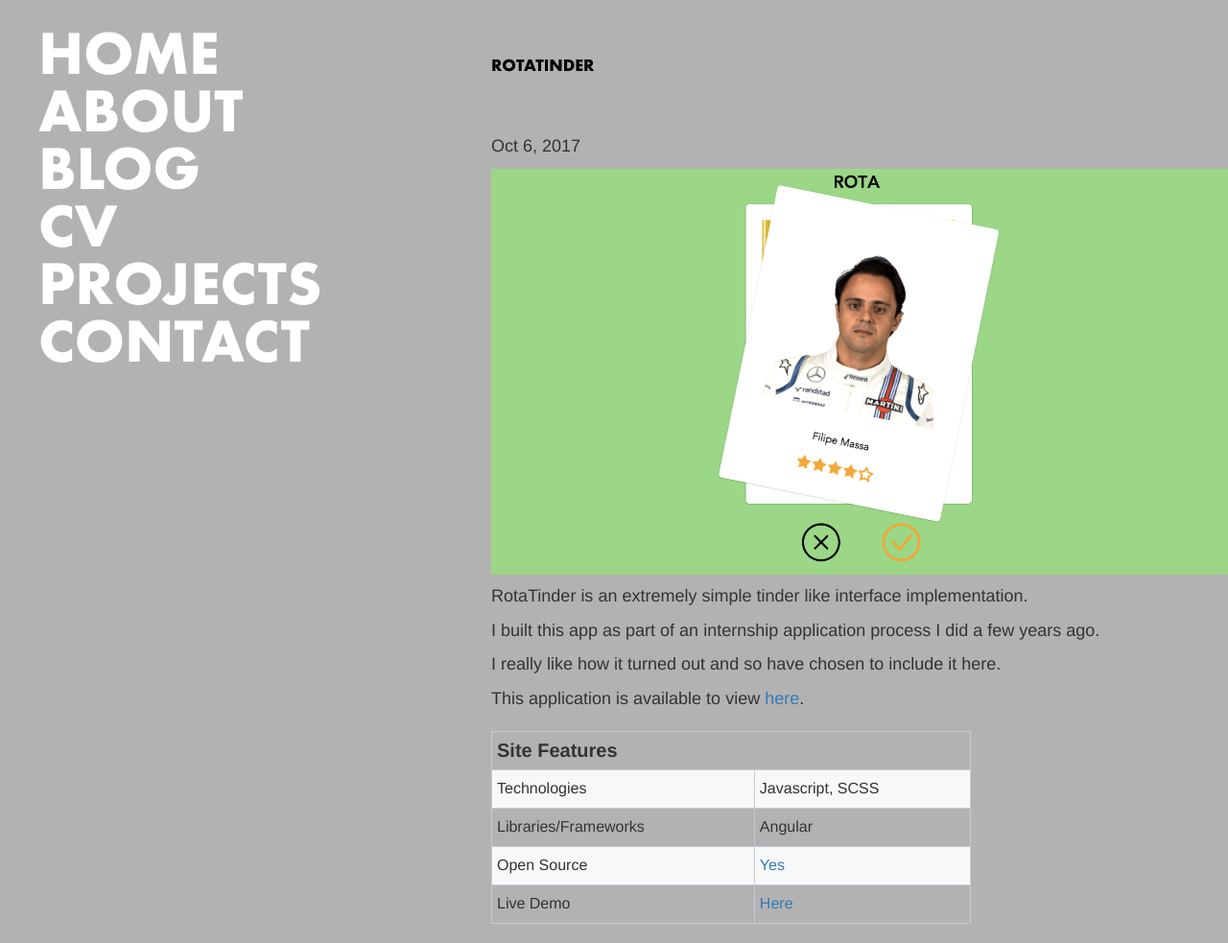
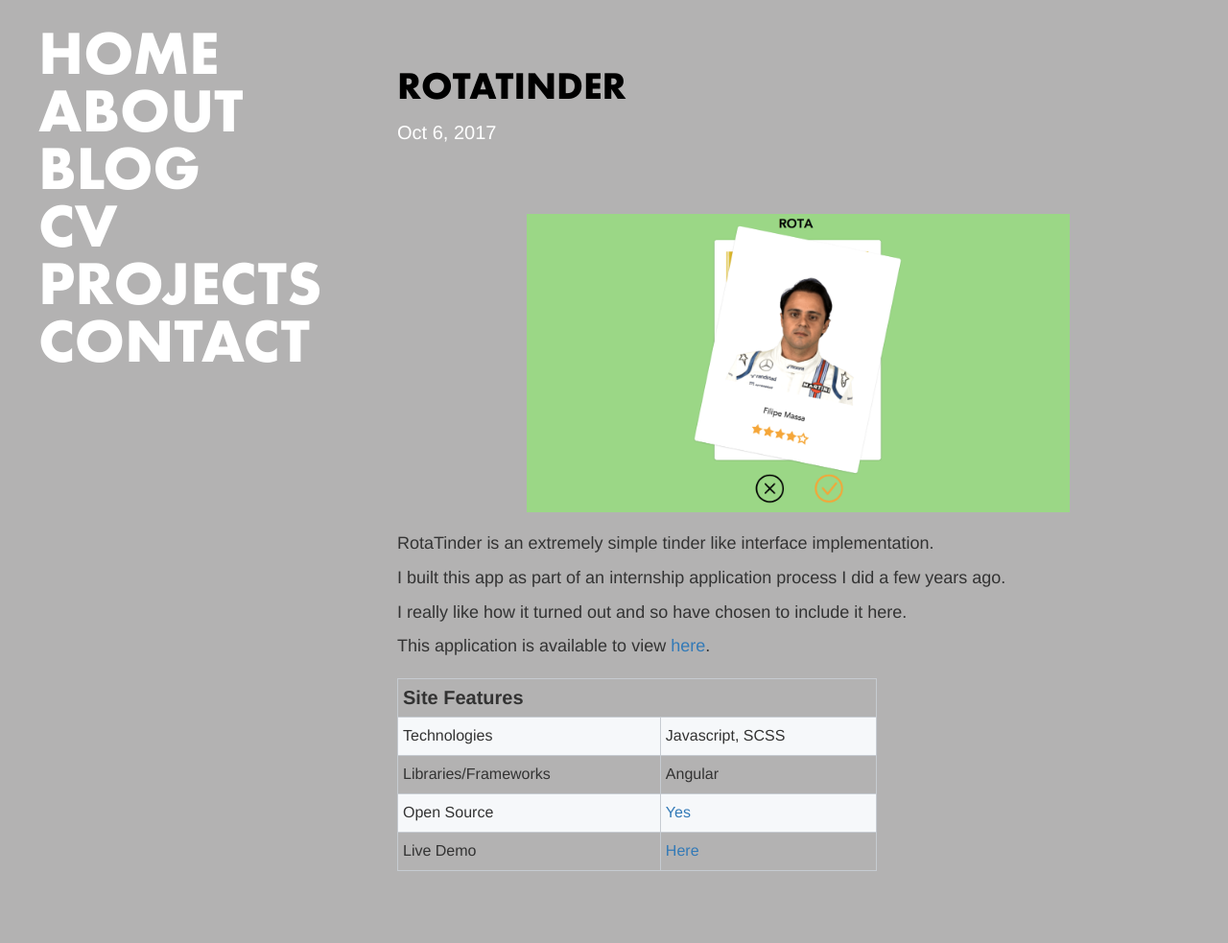
Before and after one commit to nileahtobhair/nileahtobhair.github.io, a Jekyll site: the page built from _projects/tinder.md, in a window 1280 px wide and 983 px high. Shown: the whole window at 96% size. Built offline with Jekyll 4.4.1, drawn with Linux system fonts in a browser that asks for light colours.

Commit message:
format blog post

```diff
--- a/_layouts/post.html
+++ b/_layouts/post.html
@@ -3,7 +3,7 @@
 ---
 
 
-
+<div class='background-container-blog'>
   <div class='big-content'>
     <div class='blog-post'>
       <h4 class="">{{ page.title }}</h4>
```
